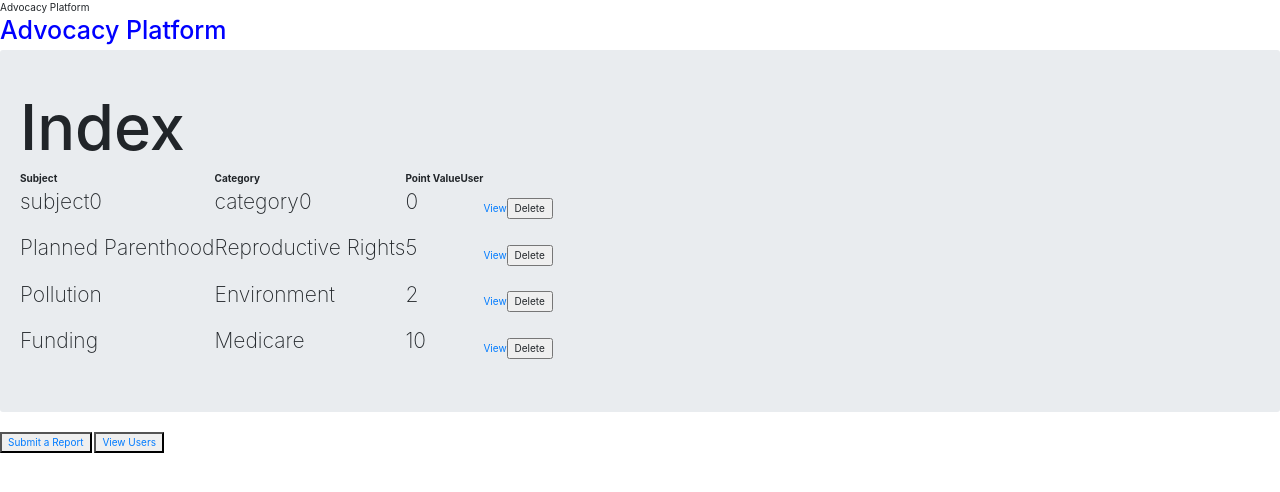
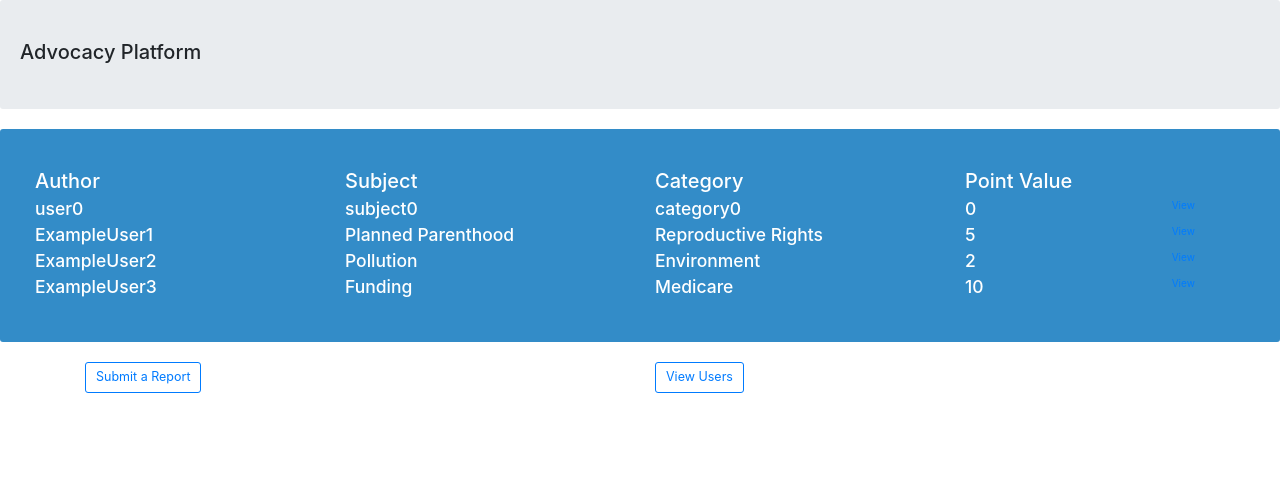
Before and after one commit to epejko/Advocacy-Platform, a Rails app: page / in a window 1280 px wide. Shown: the top 492 px of the page. Run offline with Rails 7, Linux system fonts and the light colour scheme; data comes from the database, SQL or seed files in the repository; style sheets or scripts are compiled from the project's sources; some libraries are stand-ins or nearby versions.

Commit message:
Styling!

```diff
--- a/app/assets/stylesheets/tasks.scss
+++ b/app/assets/stylesheets/tasks.scss
@@ -8,6 +8,14 @@
   width: 300px;
   background: #cf000c;
   border: 2px solid rgba(33, 68, 72, 0.59);
+}
+
+.btn-outline.primary {
+  border-color: #338CC8;
+}
+
+.link{
+  color: white;
 }
 
 h1 {
--- a/app/views/layouts/application.html.erb
+++ b/app/views/layouts/application.html.erb
@@ -12,7 +12,6 @@
   <!--favicon-->
   <%= favicon_link_tag asset_path('usa.png'), :rel => 'icon', :type =>  'image/png' %>
 
-  <header>Advocacy Platform</header>
 
   <!-- Bootstrap CSS -->
   <link rel="stylesheet" href="tasks.scss">
--- a/app/views/shared/_header.html.erb
+++ b/app/views/shared/_header.html.erb
@@ -3,8 +3,10 @@
     <title>Header</title>
 </head>
 <body>
+    <div class="jumbotron">
+      <h2>Advocacy Platform</h2>
+    </div>
 
-    <h1>Advocacy Platform</h1>
 
 </body>
 </html>
--- a/app/views/tasks/index.html.erb
+++ b/app/views/tasks/index.html.erb
@@ -1,52 +1,55 @@
 <html>
   <head>
+
     <title>Tasks</title>
     <link rel="stylesheet" href="tasks.scss">
   </head>
   <body>
-    <div class="jumbotron">
-        <h1>Index</h1>
-      <div id="index-table">
+  <div class="jumbotron" style="background-color: #338CC8;">
+      <div class="container" id="index-table">
         <table>
-          <tr>
-            <th>Subject</th>
-            <th>Category</th>
-            <th>Point Value</th>
-            <th>User</th>
-          </tr>
+          <div class="row">
+            <div class="col-md-3" style="color:white"><h2>Author</h2></div>
+            <div class="col-md-3" style="color:white"><h2>Subject</h2></div>
+            <div class="col-md-3" style="color:white"><h2>Category</h2></div>
+            <div class="col-md-3" style="color:white"><h2>Point Value</h2></div>
+
+          </div>
 
           <% @tasks.each do |t| %>
-            <tr>
-              <td>
-                <p><%= t.subject %></p>
-              </td>
-              <td>
-                <p><%= t.category %></p>
-              </td>
-              <td>
-                <p><%= t.points %></p>
-              </td>
-              <td>
-                <p><%= t.user %></p>
-              </td>
-              <td>
+            <div class="row">
+              <div class="col-lg-3" style="color:white">
+                <h3><%= t.author %></h3>
+              </div>
+              <div class="col-lg-3" style="color:white">
+                <h3><%= t.subject %></h3>
+              </div>
+              <div class="col-lg-3" style="color:white">
+                <h3><%= t.category %></h3>
+              </div>
+              <div class="col-lg-2" style="color:white">
+                <h3><%= t.points %></h3>
+              </div>
+              <div class="col-lg-1" style="color:white">
                 <%= link_to 'View', task_path(t) %>
-              </td>
-              <td>
-                <%= button_to 'Delete', task_path(t), method: :delete %>
-              </td>
-
-            </tr>
+              </div>
+            </div>
           <% end %>
         </table>
-
       </div>
-    </div>
+      </div>
 
 
 
-
-      <button class="button"><a href="tasks/new" >Submit a Report</a></button>
-      <button class="button"><a href="users" >View Users</a></button>
+      <div class="container">
+        <div class="row">
+        <div class="col-lg-6">
+          <button type="button" class="btn btn-outline-primary custom-btn btn-lg"><a href="tasks/new">Submit a Report</a></button>
+        </div>
+        <div class="col-lg-6">
+           <button type="button" class="btn btn-outline-primary btn-lg"><a href="users">View Users</a></button>
+        </div>
+      </div>
+      </div>
   </body>
 </html>
```
